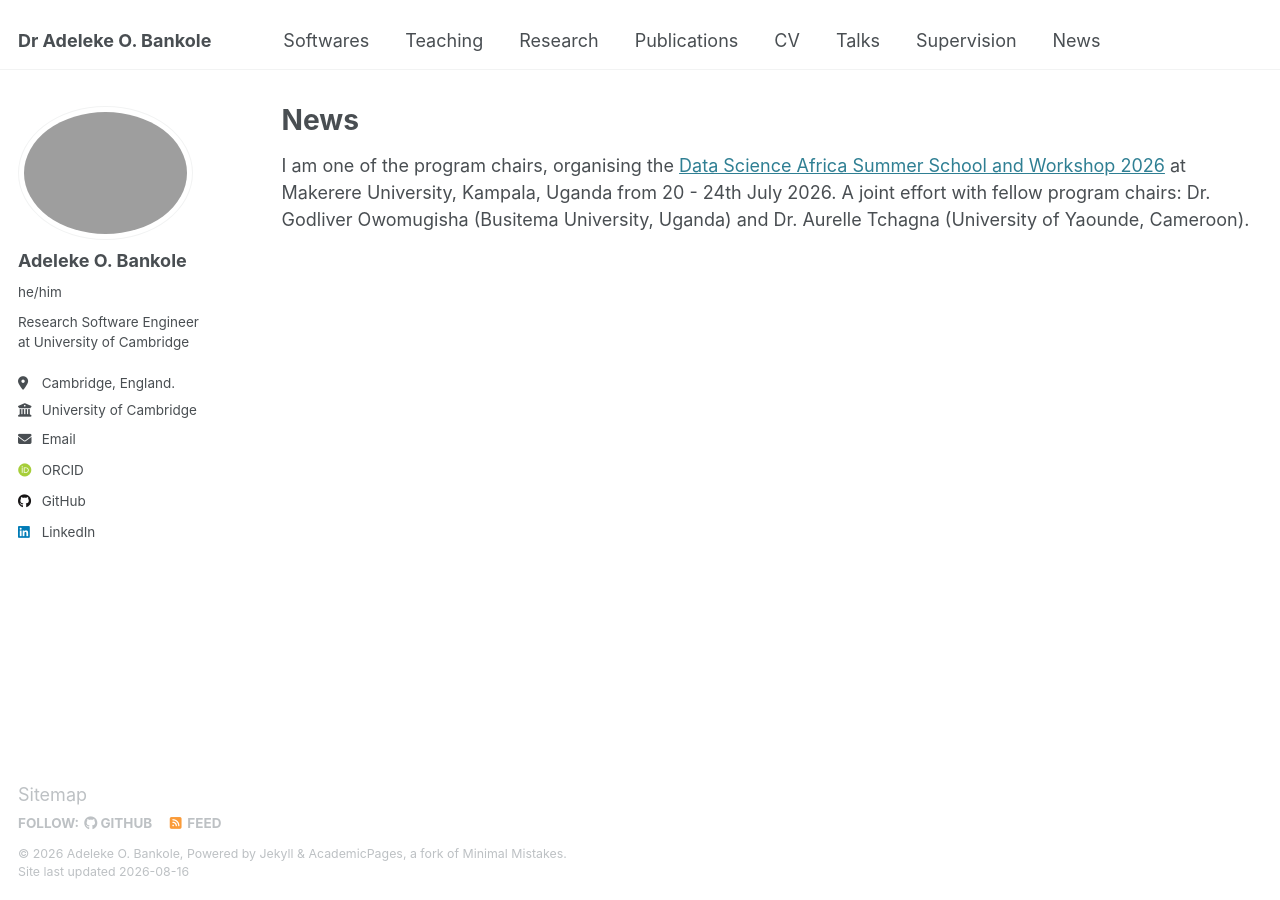
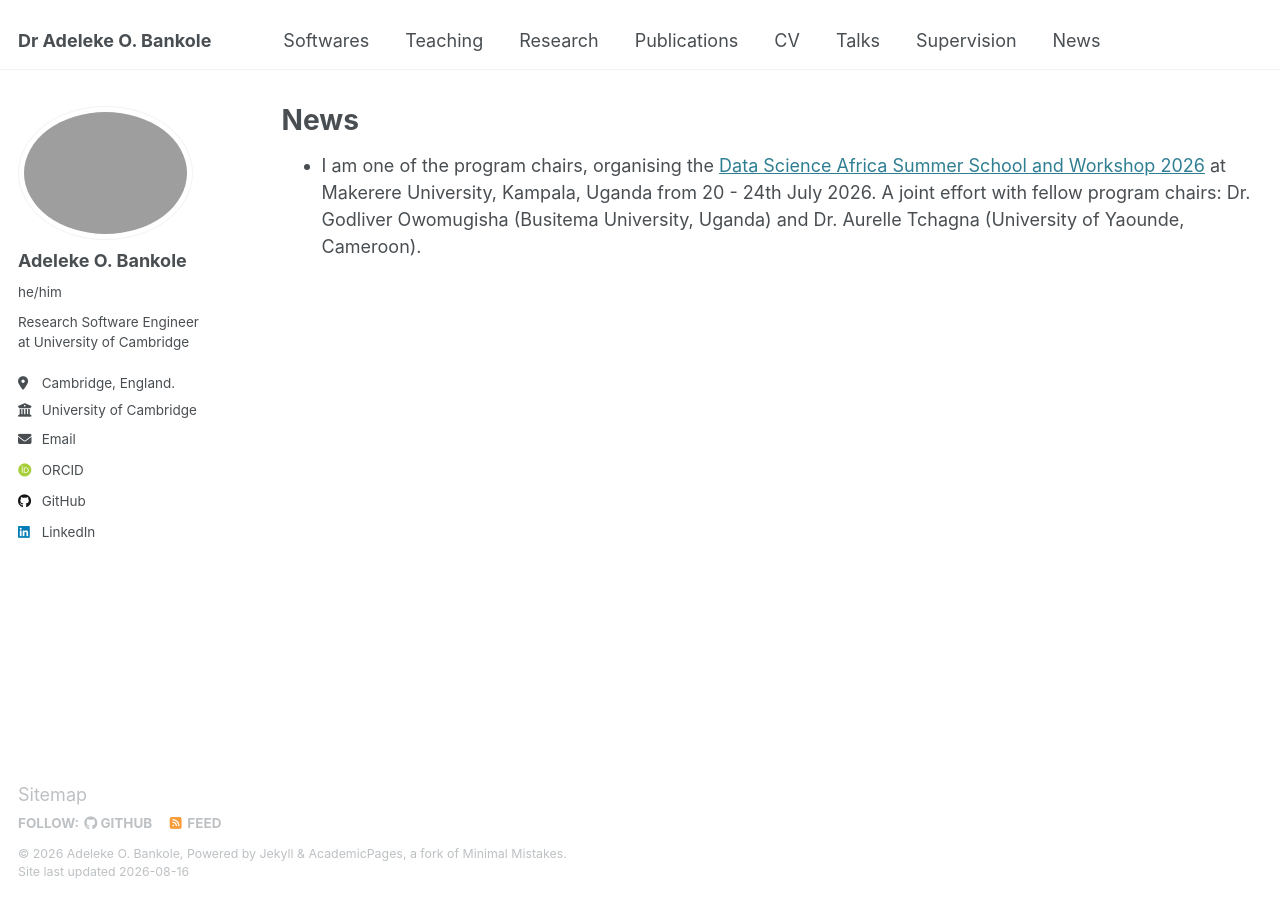
Before and after one commit to AdelekeBankole/adelekebankole.github.io, a Jekyll site: the page built from _news/news.md, in a window 1280 px wide. Built offline with Jekyll 4.4.1, drawn with Linux system fonts in a browser that asks for light colours; some web fonts are replaced.

Commit message:
Format news entry with bullet point

```diff
--- a/_news/news.md
+++ b/_news/news.md
@@ -4,4 +4,4 @@ title: "News"
 permalink: /news/
 author_profile: true
 ---
-I am one of the program chairs, organising the [Data Science Africa Summer School and Workshop 2026](https://www.datascienceafrica.org/dsa-2026) at Makerere University, Kampala, Uganda from 20 - 24th July 2026. A joint effort with fellow program chairs: Dr. Godliver Owomugisha (Busitema University, Uganda) and Dr. Aurelle Tchagna (University of Yaounde, Cameroon).
+* I am one of the program chairs, organising the [Data Science Africa Summer School and Workshop 2026](https://www.datascienceafrica.org/dsa-2026) at Makerere University, Kampala, Uganda from 20 - 24th July 2026. A joint effort with fellow program chairs: Dr. Godliver Owomugisha (Busitema University, Uganda) and Dr. Aurelle Tchagna (University of Yaounde, Cameroon).
```
